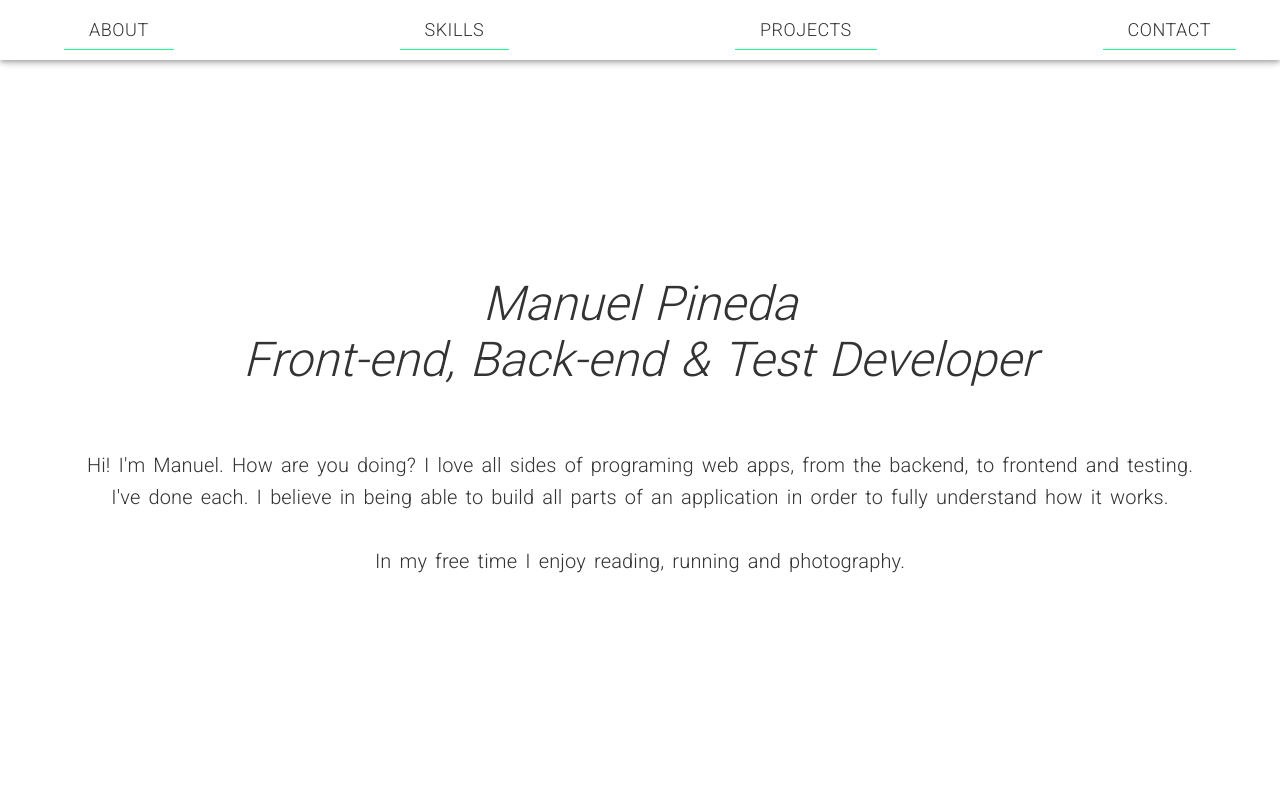
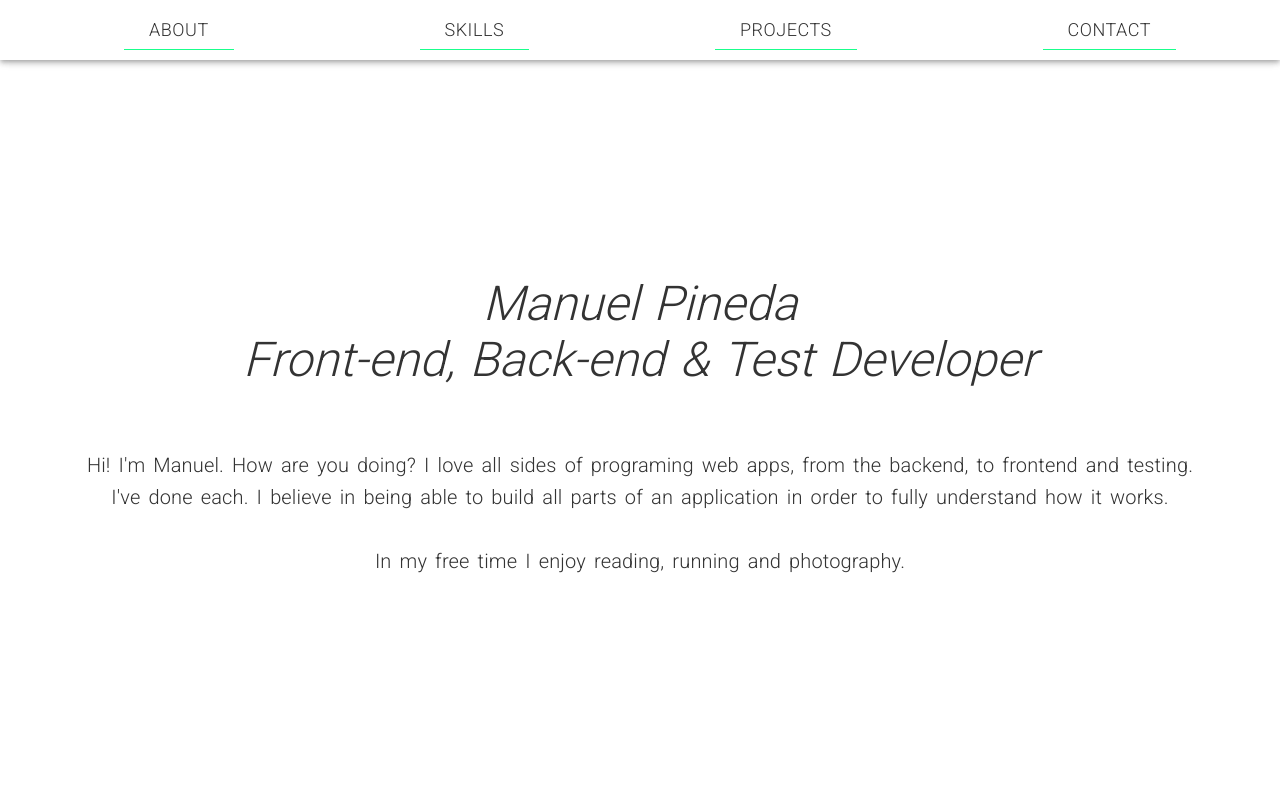
Before and after one commit to manuel12/personal-portfolio-page, a React (Create React App) app in the folder react-portfolio/: page / in a window 1280 px wide. Shown: the top 800 px of the page. Built offline with nearby package versions, Linux system fonts and the light colour scheme.

Commit message:
Removed container max width prop.
Added navbar container class name.

```diff
--- a/react-portfolio/src/components/Navbar/Navbar.jsx
+++ b/react-portfolio/src/components/Navbar/Navbar.jsx
@@ -30,7 +30,7 @@ const Navbar = () => {
   return (
     <>
       <AppBar className="navbar">
-        <Container maxWidth="lg">
+        <Container className="navbar-container">
           <Toolbar className="toolbar" disableGutters>
             <Box
               sx={{
```
